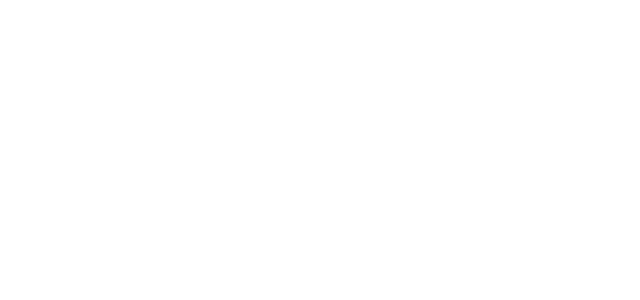
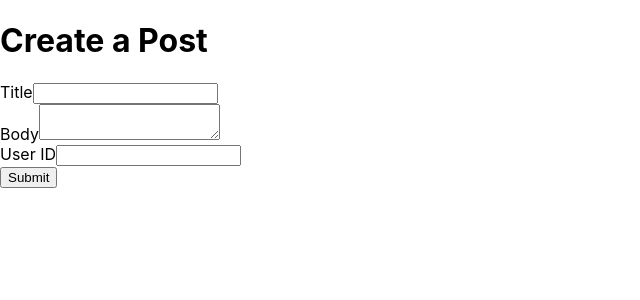
Before and after one commit to Rarrrock/react_march_artyom_puhanovskyi, a React (Create React App) app: page / in a window 1280 px wide. Shown: the top 300 px of the page, without its empty margins (0-640 px from the left). Built offline with nearby package versions, Linux system fonts and the light colour scheme.

Commit message:
Lesson_5/HW_5

```diff
--- a/package.json
+++ b/package.json
@@ -14,7 +14,9 @@
     "react-dom": "^18.3.1",
     "react-scripts": "5.0.1",
     "typescript": "^4.9.5",
-    "web-vitals": "^2.1.4"
+    "web-vitals": "^2.1.4",
+    "axios": "^1.7.2",
+    "react-hook-form": "^7.52.1"
   },
   "scripts": {
     "start": "react-scripts start",
--- a/src/App.tsx
+++ b/src/App.tsx
@@ -1,14 +1,14 @@
 import React from 'react';
 import './App.css';
-
+import PostFormComponent from './components/PostFormComponent';
 
 const App = () => {
-
-  return (
-      <div>
-
-      </div>
-  );
+    return (
+        <div>
+            <h1>Create a Post</h1>
+            <PostFormComponent />
+        </div>
+    );
 }
 
 export default App;
--- /dev/null
+++ b/src/components/PostFormComponent.tsx
@@ -0,0 +1,49 @@
+import React from 'react';
+import {useForm} from 'react-hook-form';
+import axios from 'axios';
+
+type IPostForm = {
+    title: string;
+    body: string;
+    userId: number;
+}
+
+const PostFormComponent = () => {
+    const { register, handleSubmit, formState: { errors } } = useForm<IPostForm>();
+
+    const onSubmit = async (data: IPostForm) => {
+        try {
+            const response = await axios.post('https://jsonplaceholder.typicode.com/posts', {
+                title: data.title,
+                body: data.body,
+                userId: data.userId
+            });
+            console.log(response.data);
+        } catch (error) {
+            console.error('Error:', error);
+        }
+    };
+
+    return (
+        <form onSubmit={handleSubmit(onSubmit)}>
+            <div>
+                <label>Title</label>
+                <input type="text" {...register('title', { required: 'Title is required' })} />
+                {errors.title && <span>{errors.title.message}</span>}
+            </div>
+            <div>
+                <label>Body</label>
+                <textarea {...register('body', { required: 'Body is required' })}></textarea>
+                {errors.body && <span>{errors.body.message}</span>}
+            </div>
+            <div>
+                <label>User ID</label>
+                <input type="number" {...register('userId', { required: 'User ID is required' })} />
+                {errors.userId && <span>{errors.userId.message}</span>}
+            </div>
+            <button type="submit">Submit</button>
+        </form>
+    );
+};
+
+export default PostFormComponent;
```
Also changed, not shown: 1 other file (tests, documents, lock files or other folders).
